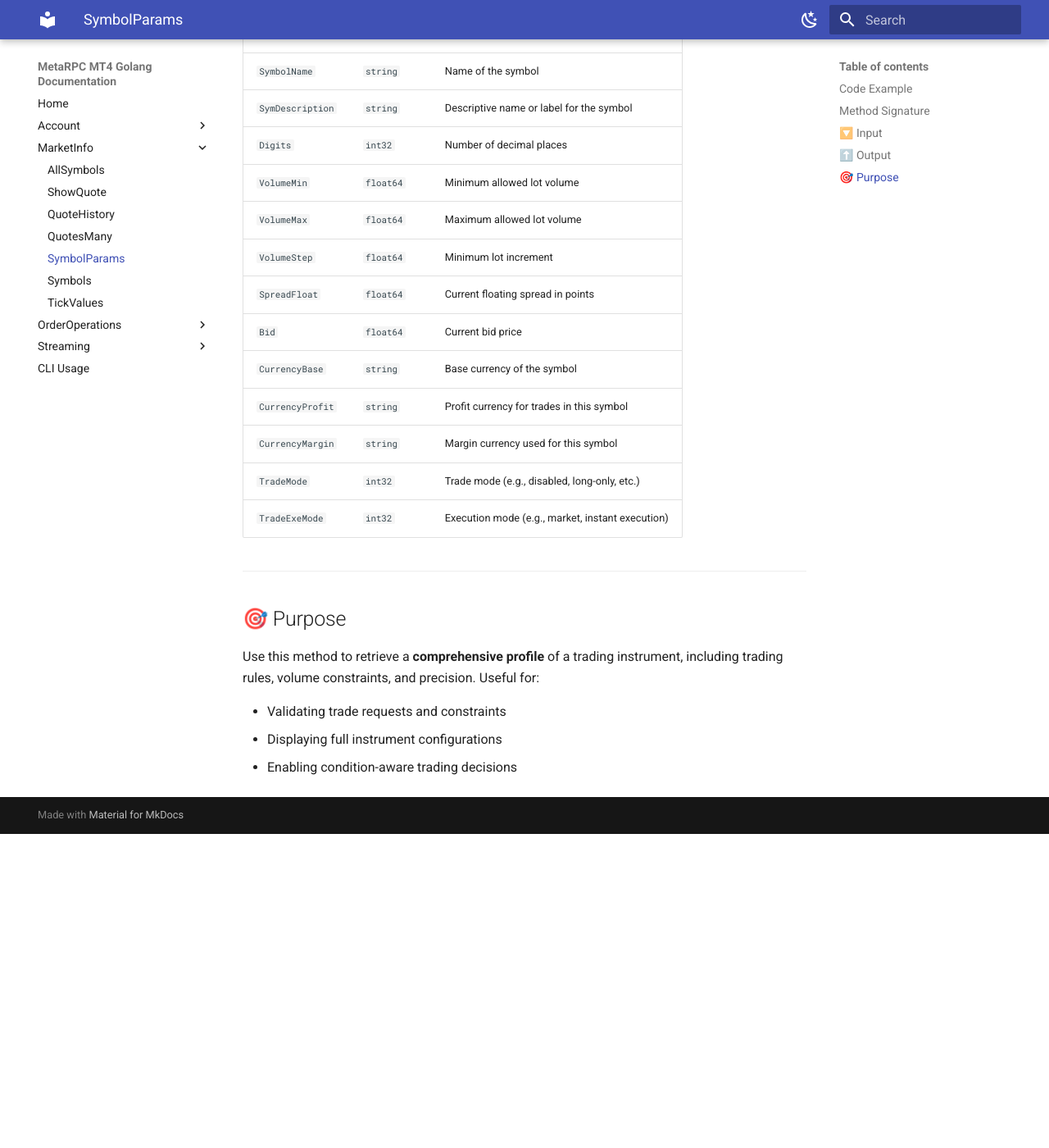
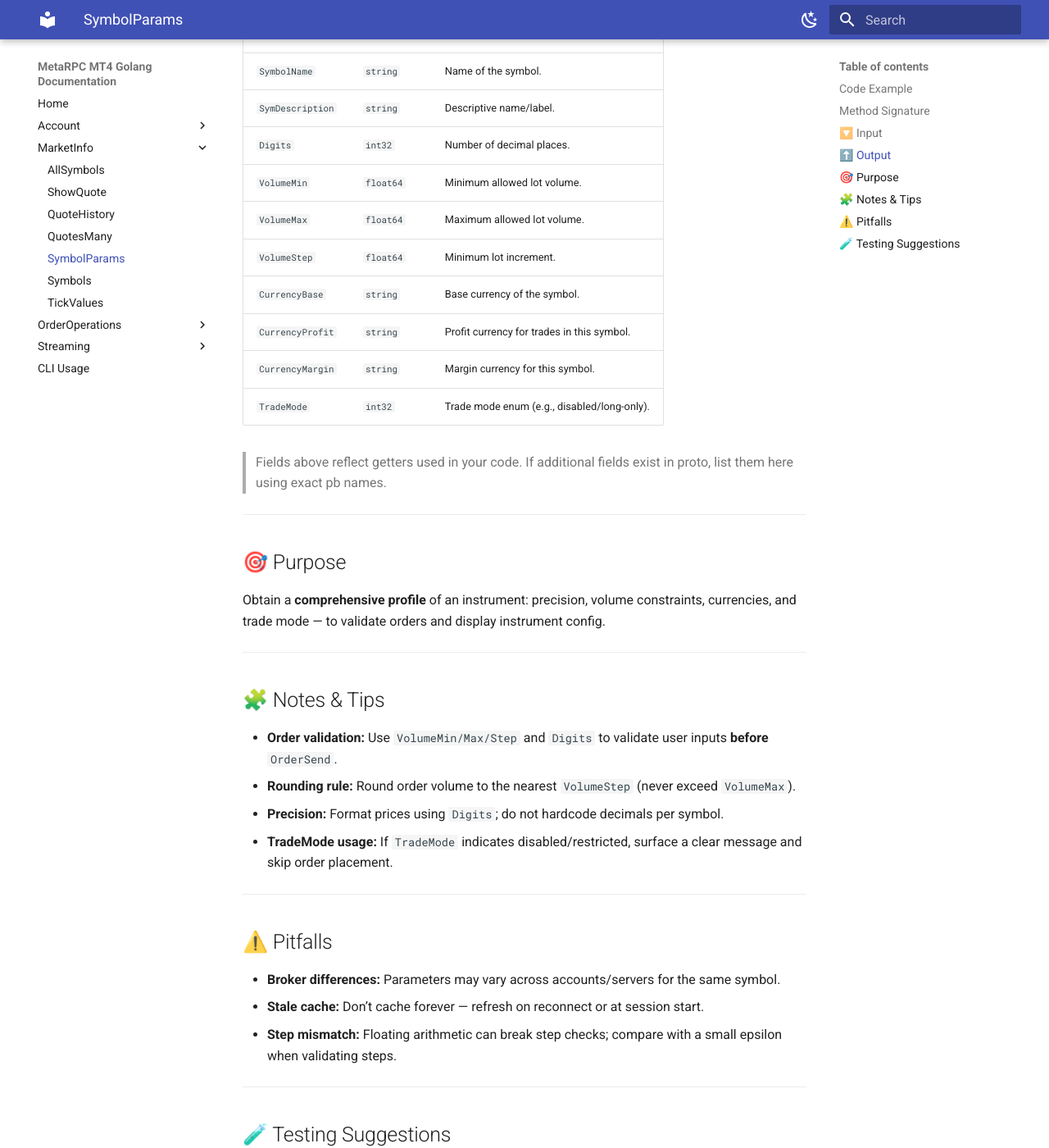
Before and after one commit to MetaRPC/GoMT4, an MkDocs documentation site: the page built from docs/Market_Info/ShowSymbolParams.md, in a window 1280 px wide and 1400 px high, scrolled down 1291 px. Shown: the whole window at 82% size. Built offline with MkDocs 1.6.1 and Material for MkDocs 9.7.7, drawn with Linux system fonts in a browser that asks for light colours; before the commit the page ends 2308 px from its top, so only the background shows below that; some of the changed text lies outside the part shown.

Commit message:
Update ShowSymbolParams.md

```diff
--- a/docs/Market_Info/ShowSymbolParams.md
+++ b/docs/Market_Info/ShowSymbolParams.md
@@ -51,30 +51,50 @@ func (s *MT4Service) ShowSymbolParams(ctx context.Context, symbol string) error
 
 ## ⬆️ Output
 
-Returns a single `SymbolParamsInfo` object containing:
+Returns `*pb.SymbolParamsManyInfo` with fields (key subset):
 
-| Field            | Type      | Description                                      |
-| ---------------- | --------- | ------------------------------------------------ |
-| `SymbolName`     | `string`  | Name of the symbol                               |
-| `SymDescription` | `string`  | Descriptive name or label for the symbol         |
-| `Digits`         | `int32`   | Number of decimal places                         |
-| `VolumeMin`      | `float64` | Minimum allowed lot volume                       |
-| `VolumeMax`      | `float64` | Maximum allowed lot volume                       |
-| `VolumeStep`     | `float64` | Minimum lot increment                            |
-| `SpreadFloat`    | `float64` | Current floating spread in points                |
-| `Bid`            | `float64` | Current bid price                                |
-| `CurrencyBase`   | `string`  | Base currency of the symbol                      |
-| `CurrencyProfit` | `string`  | Profit currency for trades in this symbol        |
-| `CurrencyMargin` | `string`  | Margin currency used for this symbol             |
-| `TradeMode`      | `int32`   | Trade mode (e.g., disabled, long-only, etc.)     |
-| `TradeExeMode`   | `int32`   | Execution mode (e.g., market, instant execution) |
+| Field            | Type      | Description                                 |
+| ---------------- | --------- | ------------------------------------------- |
+| `SymbolName`     | `string`  | Name of the symbol.                         |
+| `SymDescription` | `string`  | Descriptive name/label.                     |
+| `Digits`         | `int32`   | Number of decimal places.                   |
+| `VolumeMin`      | `float64` | Minimum allowed lot volume.                 |
+| `VolumeMax`      | `float64` | Maximum allowed lot volume.                 |
+| `VolumeStep`     | `float64` | Minimum lot increment.                      |
+| `CurrencyBase`   | `string`  | Base currency of the symbol.                |
+| `CurrencyProfit` | `string`  | Profit currency for trades in this symbol.  |
+| `CurrencyMargin` | `string`  | Margin currency for this symbol.            |
+| `TradeMode`      | `int32`   | Trade mode enum (e.g., disabled/long-only). |
+
+> Fields above reflect getters used in your code. If additional fields exist in proto, list them here using exact pb names.
 
 ---
 
 ## 🎯 Purpose
 
-Use this method to retrieve a **comprehensive profile** of a trading instrument, including trading rules, volume constraints, and precision. Useful for:
+Obtain a **comprehensive profile** of an instrument: precision, volume constraints, currencies, and trade mode — to validate orders and display instrument config.
 
-* Validating trade requests and constraints
-* Displaying full instrument configurations
-* Enabling condition-aware trading decisions
+---
+
+## 🧩 Notes & Tips
+
+* **Order validation:** Use `VolumeMin/Max/Step` and `Digits` to validate user inputs **before** `OrderSend`.
+* **Rounding rule:** Round order volume to the nearest `VolumeStep` (never exceed `VolumeMax`).
+* **Precision:** Format prices using `Digits`; do not hardcode decimals per symbol.
+* **TradeMode usage:** If `TradeMode` indicates disabled/restricted, surface a clear message and skip order placement.
+
+---
+
+## ⚠️ Pitfalls
+
+* **Broker differences:** Parameters may vary across accounts/servers for the same symbol.
+* **Stale cache:** Don’t cache forever — refresh on reconnect or at session start.
+* **Step mismatch:** Floating arithmetic can break step checks; compare with a small epsilon when validating steps.
+
+---
+
+## 🧪 Testing Suggestions
+
+* **Happy path:** `EURUSD` returns non-empty description; digits match expected (e.g., 5).
+* **Volume bounds:** Try `VolumeMin - ε` and `VolumeMax + ε` → validation rejects.
+* **Mode edge:** Force a symbol with restricted `TradeMode` → UI/action must block placing orders.
```
Also changed, not shown: other parts of docs/Market_Info/ShowSymbolParams.md (+1 -1 lines).
